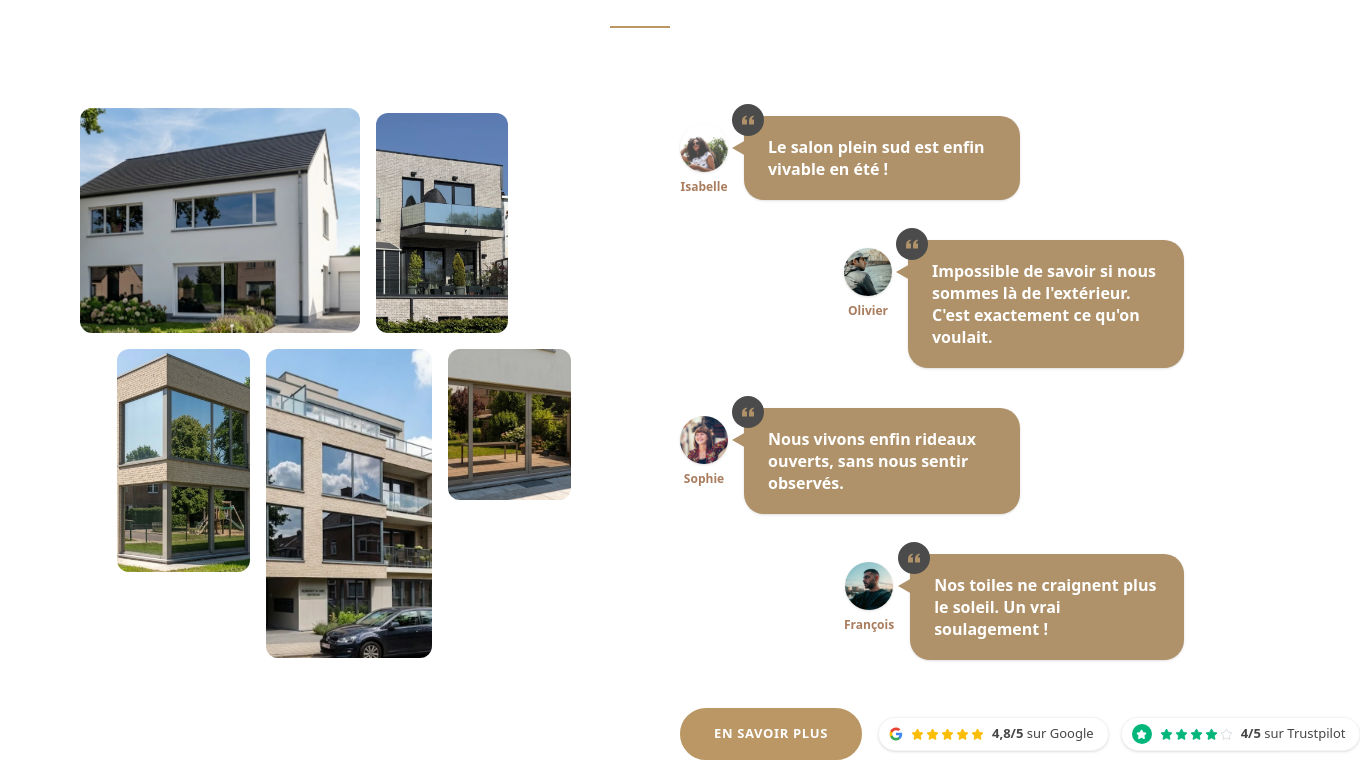
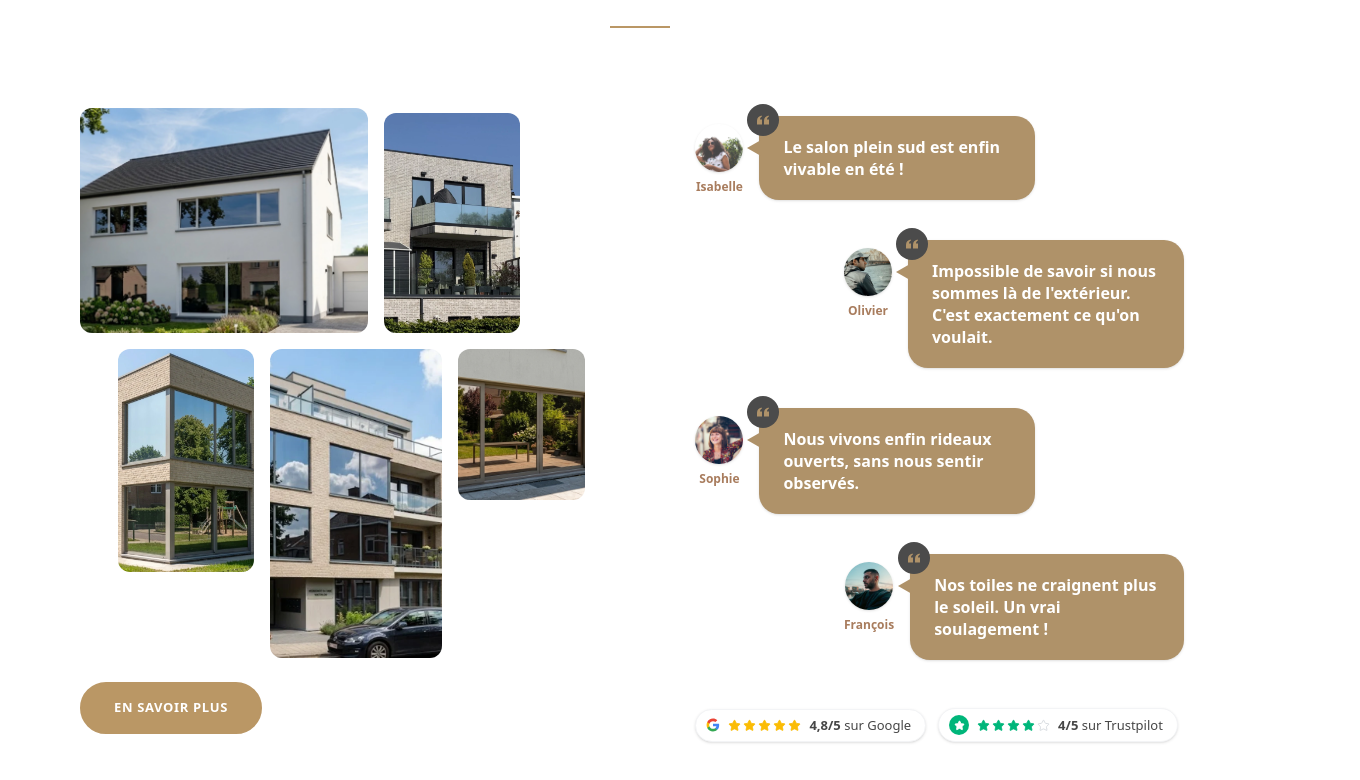
Before and after one commit to Vitracare/vitracare-web, a React (Vite) app: page / in a window 1280 px wide. Shown: the part 3240-4020 px from the top of the page, 1360 px wide, since content can reach past the window. Built offline with nearby package versions, Linux system fonts and the light colour scheme.

Commit message:
Avis: bouton En savoir plus sous les photos à gauche, badges à droite avec les avis
Sur desktop/tablette, le bouton se déplace sous le collage photo au lieu
d'être aligné avec les badges Google/Trustpilot. Mobile inchangé.

Co-Authored-By: Claude Sonnet 5 <noreply@anthropic.com>

```diff
--- a/src/pages/Home.tsx
+++ b/src/pages/Home.tsx
@@ -630,7 +630,8 @@ export default function Home() {
 
           <div className="flex flex-col lg:flex-row gap-16 lg:gap-8 items-center lg:items-start">
             {/* Left: Photo Collage */}
-            <div className="w-full lg:w-1/2 hidden md:flex flex-col gap-4 h-[550px] relative">
+            <div className="w-full lg:w-1/2 hidden md:flex flex-col gap-6">
+              <div className="relative h-[550px] flex flex-col gap-4 w-full">
                 {/* Top Row */}
                 <div className="flex w-full h-[42%] gap-4 items-end">
                   <img loading="lazy" src="/images/House-1-final.webp" className="w-[53%] h-full object-cover rounded-xl" alt="Maison à Bruxelles avec vitrages teintés" referrerPolicy="no-referrer" />
@@ -642,6 +643,15 @@ export default function Home() {
                   <img loading="lazy" src="/images/Avis-4.webp" className="w-[34%] h-full object-cover rounded-xl" alt="Façade de maison avec vitrages teintés à Bruxelles" referrerPolicy="no-referrer" />
                   <img loading="lazy" src="/images/Avis-5-final.webp" className="w-[25%] h-[49%] object-cover rounded-xl" alt="Baie vitrée avec film solaire posé par VitraCare" referrerPolicy="no-referrer" />
                 </div>
+              </div>
+              {/* Desktop/tablet-landscape only — the mobile equivalent sits with the
+                  testimonials below, since this whole column is hidden under md. */}
+              <Link
+                to="/realisations"
+                className="inline-block self-start shrink-0 whitespace-nowrap text-white px-8 py-3.5 rounded-full font-bold text-[13px] tracking-wider transition-all duration-300 border-2 border-[#BA9765] hover:bg-transparent hover:text-[#BA9765] active:bg-transparent active:text-[#BA9765] bg-[#BA9765] cursor-pointer"
+              >
+                {t.reviews.more}
+              </Link>
             </div>
 
             {/* Right: Testimonials */}
@@ -679,13 +689,17 @@ export default function Home() {
               </div>
               <p className="text-center text-[12px] text-gray-400 mt-3 lg:hidden">{t.reviews.swipeHint}</p>
 
-              <div className="mt-8 lg:mt-12 flex flex-col lg:flex-row items-center lg:justify-between gap-4 w-full">
+              {/* Mobile/small-tablet only — on md and up, this same button moves under
+                  the photo collage on the left (see above), since that column is
+                  hidden below md. */}
               <Link
                 to="/realisations"
-                  className="inline-block shrink-0 whitespace-nowrap text-white px-8 py-3.5 rounded-full font-bold text-[13px] tracking-wider transition-all duration-300 border-2 border-[#BA9765] hover:bg-transparent hover:text-[#BA9765] active:bg-transparent active:text-[#BA9765] bg-[#BA9765] cursor-pointer"
+                className="md:hidden inline-block self-center shrink-0 whitespace-nowrap mt-8 text-white px-8 py-3.5 rounded-full font-bold text-[13px] tracking-wider transition-all duration-300 border-2 border-[#BA9765] hover:bg-transparent hover:text-[#BA9765] active:bg-transparent active:text-[#BA9765] bg-[#BA9765] cursor-pointer"
               >
                 {t.reviews.more}
               </Link>
+
+              <div className="mt-8 lg:mt-12 flex flex-col items-center lg:items-start gap-4 w-full">
                 {/* Real Google Business Profile + Trustpilot links, side by side — no
                     customer names or review text reproduced here, only links to the
                     real, independently verifiable listings. */}
```
Lines whose indentation alone changed are shown as unchanged.
